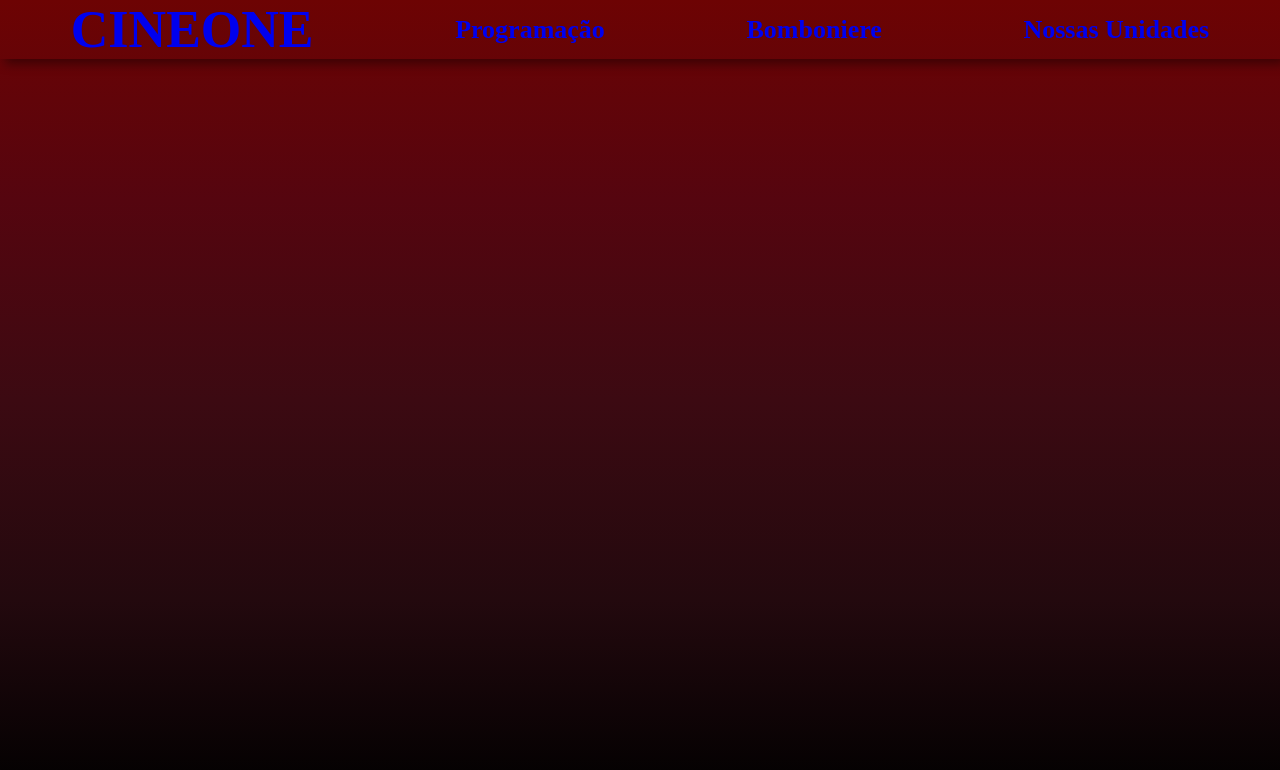
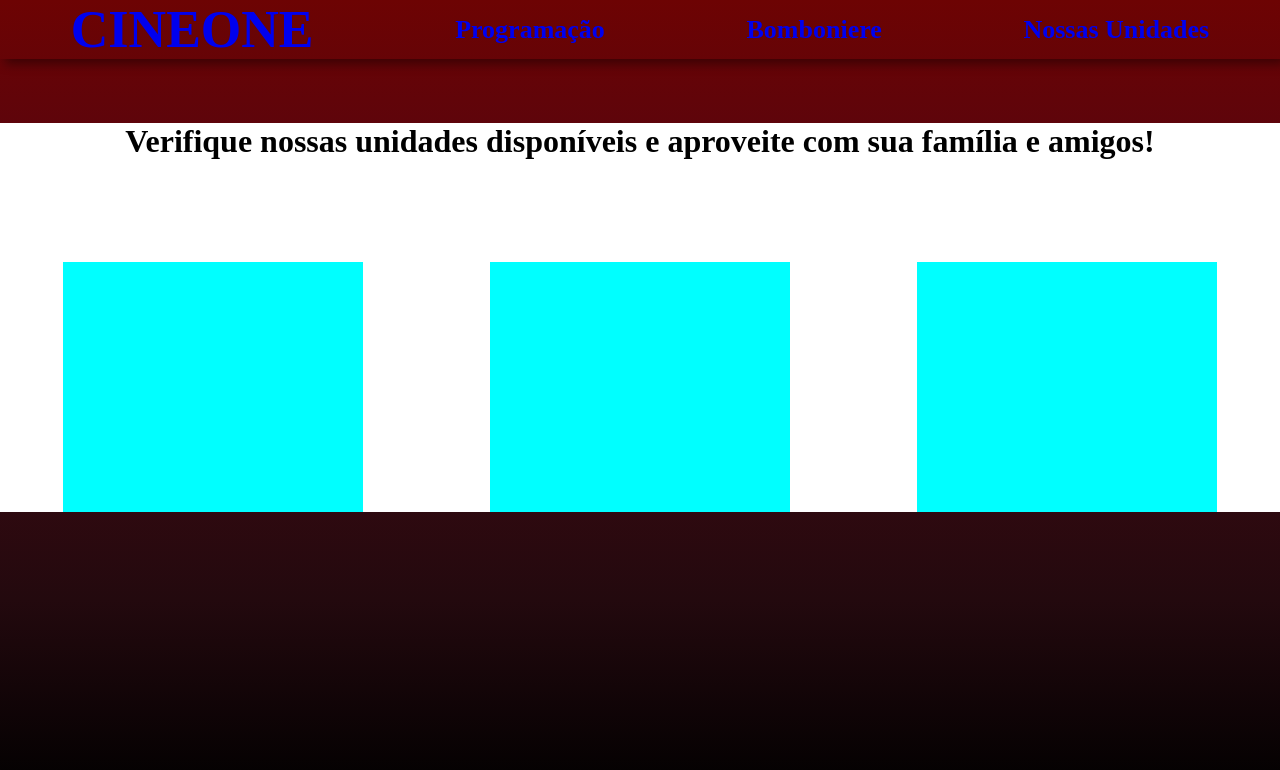
Before and after one commit to thaissilvr/cineone-project-m5, a React (Create React App) app: page /unidades in a window 1280 px wide. Shown: the top 770 px of the page. Built offline with nearby package versions, Linux system fonts and the light colour scheme.

Commit message:
:sparkles: Working in progress.
Montagem da página Unidades.

```diff
--- a/src/App.js
+++ b/src/App.js
@@ -4,7 +4,7 @@ import Header from "./components/Header/Header"
 import { BrowserRouter, Route, Routes } from 'react-router-dom'
 import MovieInfo from "./components/MovieInfo/MovieInfo";
 import MovieList from "./components/Movies/MovieList";
-
+import Unidades from "./components/Unidades/Unidades";
 function App () {
   return (
     <div>
@@ -14,7 +14,7 @@ function App () {
                 <Route path="/" element={<h1>Página Inicial</h1>}/>
                 <Route path="/programacao" element={<MovieList/>}/>
                 <Route path="/bomboniere" />
-                <Route path="/unidades"/>
+                <Route path="/unidades" element={<Unidades/>}/>
                 <Route path="/movie-info/:id_movie" element={<MovieInfo/>} />
             </Routes>
         </BrowserRouter>
--- a/src/components/Header/Header.jsx
+++ b/src/components/Header/Header.jsx
@@ -12,7 +12,7 @@ function Header () {
                     </Link>
                     <Link to="/programacao">Programação</Link>
                     <Link to="">Bomboniere</Link>
-                    <Link to="">Nossas Unidades</Link>
+                    <Link to="/unidades">Nossas Unidades</Link>
                 </ul>
             </header>
 
--- a/src/components/Movies/MovieImg.jsx
+++ b/src/components/Movies/MovieImg.jsx
@@ -1,12 +1,12 @@
-//função que trabalha com a requisição da imagem
-function MovieImg(props) {
-    return(
-      <div id_movie={props.id_movie}>
-        <div>
-          <img alt="filme.jpg" src={props.urlImg}/>
-        </div>
-      </div>
-    );
-}
+// função que trabalha com a requisição da imagem
+// function MovieImg(props) {
+//     return(
+//       <div id_movie={props.id_movie}>
+//         <div>
+//           <img alt="filme.jpg" src={props.urlImg}/>
+//         </div>
+//       </div>
+//     );
+// }
 
-export default MovieImg;
+// export default MovieImg;
--- /dev/null
+++ b/src/components/Unidades/Unidades.jsx
@@ -0,0 +1,22 @@
+import React from "react";
+import style from "./Unidades.module.css";
+
+function Unidades() {
+  return (
+    <div className={style.container_1}>
+      <div className={style.div_title}>
+        <h1>
+          Verifique nossas unidades disponíveis e aproveite com sua família e
+          amigos!
+        </h1>
+      </div>
+      <div className={style.container_2}>
+        <div className={style.div_unidades}></div>
+        <div className={style.div_unidades}></div>
+        <div className={style.div_unidades}></div>
+      </div>
+    </div>
+  );
+}
+
+export default Unidades;
--- /dev/null
+++ b/src/components/Unidades/Unidades.module.css
@@ -0,0 +1,21 @@
+.container_1 {
+  background-color: white;
+}
+
+.div_title {
+  margin-top: 5%;
+  text-align: center;
+}
+
+.container_2 {
+  display: grid;
+  grid-template-columns: auto auto auto;
+  justify-items: center;
+  margin-top: 8%;
+}
+
+.div_unidades {
+  width: 300px;
+  height: 250px;
+  background-color: aqua;
+}
```
